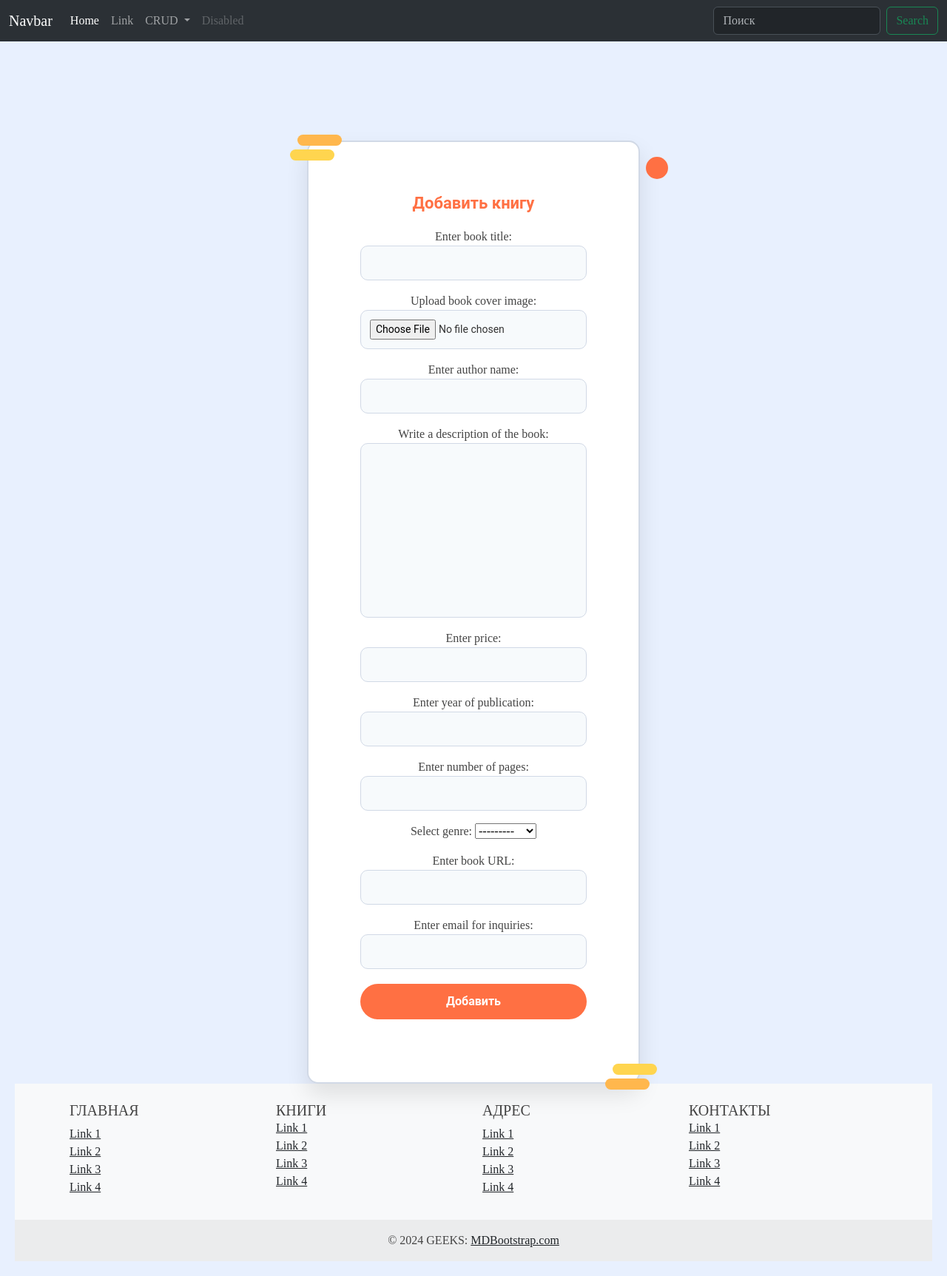
After one commit to katakinaa/django, a Django app: page /create_book/ in a window 1280 px wide. The commit adds this page. Shown: the whole page at 74% size. Run offline with Django 5.2, Linux system fonts and the light colour scheme.

Commit message:
CBV - CLASS BASED VIEWS + SEACH

```diff
--- /dev/null
+++ b/books/forms.py
@@ -0,0 +1,8 @@
+from django import forms
+from . import models
+
+
+class BookForm(forms.ModelForm):
+    class Meta:
+        model = models.Book
+        fields = "__all__"
--- a/books/urls.py
+++ b/books/urls.py
@@ -2,9 +2,16 @@ from django.urls import path
 from . import views
 
 urlpatterns = [
-    path('book_list/', views.book_list_view),
-    path('book_list/<int:id>/', views.book_detail_view),
     path('aboutme/', views.about_me),
     path('aboutmyfriend/', views.about_my_friend),
     path('thistime/', views.this_time),
+
+    path('book_list/', views.BookListView.as_view()),
+    path('book_list/<int:id>/', views.BookDetailView.as_view()),
+    path('create_book/', views.BookCreateView.as_view(), name='add_book'),
+    path('book_list/<int:id>/update/', views.BookEditView.as_view()),
+    path('book_list_edit/', views.BookUpdateListView.as_view(), name='book_list_edit'),
+    path('book_list/<int:id>/delete/', views.BookDropDeleteView.as_view()),
+    path('book_list_delete/', views.BookListDeleteView.as_view(), name='book_list_delete'),
+    path('search/', views.SearchView.as_view(), name='search'),
 ]
--- a/books/views.py
+++ b/books/views.py
@@ -1,31 +1,8 @@
 from django.shortcuts import render, get_object_or_404
 from django.http import HttpResponse
 from datetime import datetime
-from . import models
-
-
-def book_detail_view(request, id):
-    if request.method == 'GET':
-        book_id = get_object_or_404(models.Book, id=id)
-        return render(
-            request,
-            template_name='book_detail.html',
-            context={
-                'book_id': book_id
-            }
-        )
-
-
-def book_list_view(request):
-    if request.method == "GET":
-        book_object = models.Book.objects.all()
-        return render(
-            request,
-            template_name='book_list.html',
-            context={
-                'book_object': book_object
-            }
-        )
+from django.views import generic
+from . import models, forms
 
 
 def about_me(request):
@@ -38,3 +15,82 @@ def about_my_friend(request):
 
 def this_time(request):
     return HttpResponse(datetime.now().strftime('<h1>%H:%M:%S</h1>'))
+
+
+class BookListView(generic.ListView):
+    template_name = 'book_list.html'
+    context_object_name = 'book_object'
+    model = models.Book
+
+    def get_queryset(self):
+        return models.Book.objects.all()
+
+
+class BookDetailView(generic.DetailView):
+    template_name = 'book_detail.html'
+    context_object_name = 'book_id'
+
+    def get_object(self, **kwargs):
+        book_id = self.kwargs.get('id')
+        return get_object_or_404(models.Book, id=book_id)
+
+
+class BookCreateView(generic.CreateView):
+    template_name = 'crud/create_book.html'
+    form_class = forms.BookForm
+    success_url = '/book_list/'
+
+    def form_valid(self, form):
+        print(form.cleaned_data)
+        return super(BookCreateView, self).form_valid(form=form)
+
+
+class BookUpdateListView(generic.ListView):
+    template_name = 'crud/book_list_edit.html'
+    context_object_name = 'book_object'
+    model = models.Book
+
+    def get_queryset(self):
+        return self.model.objects.all().order_by('-id')
+
+
+class BookEditView(generic.UpdateView):
+    template_name = 'crud/update_book.html'
+    form_class = forms.BookForm
+    success_url = '/book_list_edit/'
+
+    def get_object(self, **kwargs):
+        book_id = self.kwargs.get('id')
+        return get_object_or_404(models.Book, id=book_id)
+
+
+class BookListDeleteView(generic.ListView):
+    template_name = 'crud/book_list_delete.html'
+    context_object_name = 'book_object'
+    model = models.Book
+
+    def get_queryset(self):
+        return self.model.objects.all().order_by('-id')
+
+
+class BookDropDeleteView(generic.DeleteView):
+    template_name = 'crud/confirm_delete.html'
+    success_url = '/book_list_delete/'
+
+    def get_object(self, **kwargs):
+        book_id = self.kwargs.get('id')
+        return get_object_or_404(models.Book, id=book_id)
+
+
+class SearchView(generic.ListView):
+    template_name = 'book_list.html'
+    context_object_name = 'book_object'
+    paginate_by = 5
+
+    def get_queryset(self):
+        return models.Book.objects.filter(title__icontains=self.request.GET.get('q')).order_by('-id')
+
+    def get_context_data(self, *, object_list=None, **kwargs):
+        context = super().get_context_data(**kwargs)
+        context['q'] = self.request.GET.get('q')
+        return context
--- /dev/null
+++ b/static/create_form.css
@@ -0,0 +1,122 @@
+* {
+    box-sizing: border-box;
+}
+
+body {
+    background: #E8F0FE;
+    font-family: 'Playfair Display', serif;
+    color: #444;
+    padding: 20px;
+}
+
+.decor {
+    position: relative;
+    max-width: 450px;
+    margin: 50px auto 0;
+    background: #ffffff;
+    border-radius: 15px;
+    padding: 40px;
+    box-shadow: 0 15px 30px rgba(0, 0, 0, 0.1);
+    border: 2px solid #d1d9e6;
+}
+
+.form-left-decoration, .form-right-decoration {
+    content: "";
+    position: absolute;
+    width: 60px;
+    height: 15px;
+    background: #FFD54F;
+    border-radius: 8px;
+}
+
+.form-left-decoration {
+    top: 10px;
+    left: -25px;
+}
+
+.form-right-decoration {
+    bottom: 10px;
+    right: -25px;
+}
+
+.form-left-decoration:before, .form-right-decoration:before {
+    content: "";
+    position: absolute;
+    width: 60px;
+    height: 15px;
+    border-radius: 8px;
+    background: #FFB74D;
+}
+
+.form-left-decoration:before {
+    top: -20px;
+    left: 10px;
+}
+
+.form-right-decoration:before {
+    bottom: -20px;
+    right: 10px;
+}
+
+.circle {
+    position: absolute;
+    top: 20px;
+    right: -40px;
+    width: 30px;
+    height: 30px;
+    border-radius: 50%;
+    background: #FF7043;
+}
+
+.form-inner {
+    padding: 30px;
+    text-align: center;
+}
+
+.form-inner h3 {
+    margin-top: 0;
+    font-family: 'Roboto', sans-serif;
+    font-weight: bold;
+    font-size: 22px;
+    color: #FF7043;
+    margin-bottom: 20px;
+}
+
+.form-inner input, .form-inner textarea {
+    display: block;
+    width: 100%;
+    padding: 12px;
+    margin-bottom: 15px;
+    background: #F7FAFC;
+    border: 1px solid #d1d9e6;
+    border-radius: 10px;
+    font-family: 'Roboto', sans-serif;
+    font-size: 14px;
+    color: #333;
+    transition: border-color 0.3s;
+}
+
+.form-inner input:focus, .form-inner textarea:focus {
+    border-color: #FF7043;
+}
+
+.form-inner textarea {
+    resize: none;
+}
+
+.form-inner input[type="submit"] {
+    margin-top: 20px;
+    padding: 12px 25px;
+    background: #FF7043;
+    border: none;
+    border-radius: 30px;
+    color: white;
+    font-size: 16px;
+    font-weight: bold;
+    cursor: pointer;
+    transition: background 0.3s;
+}
+
+.form-inner input[type="submit"]:hover {
+    background: #FF5722;
+}
--- /dev/null
+++ b/templates/crud/create_book.html
@@ -0,0 +1,20 @@
+{% load static %}
+{% include '../header.html' %}
+<link rel="stylesheet" href="{% static 'create_form.css' %}">
+<br><br><br>
+
+
+<form action="/create_book/" method="POST" enctype="multipart/form-data" class="decor">
+    <div class="form-left-decoration"></div>
+    <div class="form-right-decoration"></div>
+    <div class="circle"></div>
+    <div class="form-inner">
+        <h3>Добавить книгу</h3>
+        {% csrf_token %}
+        {{form.as_p}}
+        <input type="submit" value="Добавить">
+    </div>
+</form>
+
+
+{% include '../footer.html' %}
--- a/templates/header.html
+++ b/templates/header.html
@@ -23,7 +23,7 @@
         <div class="collapse navbar-collapse" id="navbarSupportedContent">
             <ul class="navbar-nav me-auto mb-2 mb-lg-0">
                 <li class="nav-item">
-                    <a class="nav-link active" aria-current="page" href="#">Home</a>
+                    <a class="nav-link active" aria-current="page" href="http://127.0.0.1:8000/book_list/">Home</a>
                 </li>
                 <li class="nav-item">
                     <a class="nav-link" href="#">Link</a>
@@ -31,23 +31,23 @@
                 <li class="nav-item dropdown">
                     <a class="nav-link dropdown-toggle" href="#" role="button" data-bs-toggle="dropdown"
                        aria-expanded="false">
-                        Dropdown
+                        CRUD
                     </a>
                     <ul class="dropdown-menu">
-                        <li><a class="dropdown-item" href="#">Action</a></li>
-                        <li><a class="dropdown-item" href="#">Another action</a></li>
+                        <li><a class="dropdown-item" href="{% url 'add_book' %}">Добавить</a></li>
+                        <li><a class="dropdown-item" href="{% url 'book_list_delete' %}">Удалить</a></li>
                         <li>
                             <hr class="dropdown-divider">
                         </li>
-                        <li><a class="dropdown-item" href="#">Something else here</a></li>
+                        <li><a class="dropdown-item" href="{% url 'book_list_edit' %}">Редактировать</a></li>
                     </ul>
                 </li>
                 <li class="nav-item">
                     <a class="nav-link disabled" aria-disabled="true">Disabled</a>
                 </li>
             </ul>
-            <form class="d-flex" role="search">
-                <input class="form-control me-2" type="search" placeholder="Search" aria-label="Search">
+            <form action="{% url 'search' %}" method="GET"  class="d-flex" role="search">
+                <input class="form-control me-2" name="q" type="text" type="search" placeholder="Поиск" aria-label="Поиск">
                 <button class="btn btn-outline-success" type="submit">Search</button>
             </form>
         </div>
```
Also changed, not shown: static/update_form.css (added, +74 -0 lines), templates/crud/book_list_delete.html (added, +19 -0 lines), templates/crud/book_list_edit.html (added, +19 -0 lines), templates/crud/confirm_delete.html (added, +14 -0 lines), templates/crud/update_book.html (added, +15 -0 lines), db.sqlite3, media/books/756444186786195_1.jpg (added).
